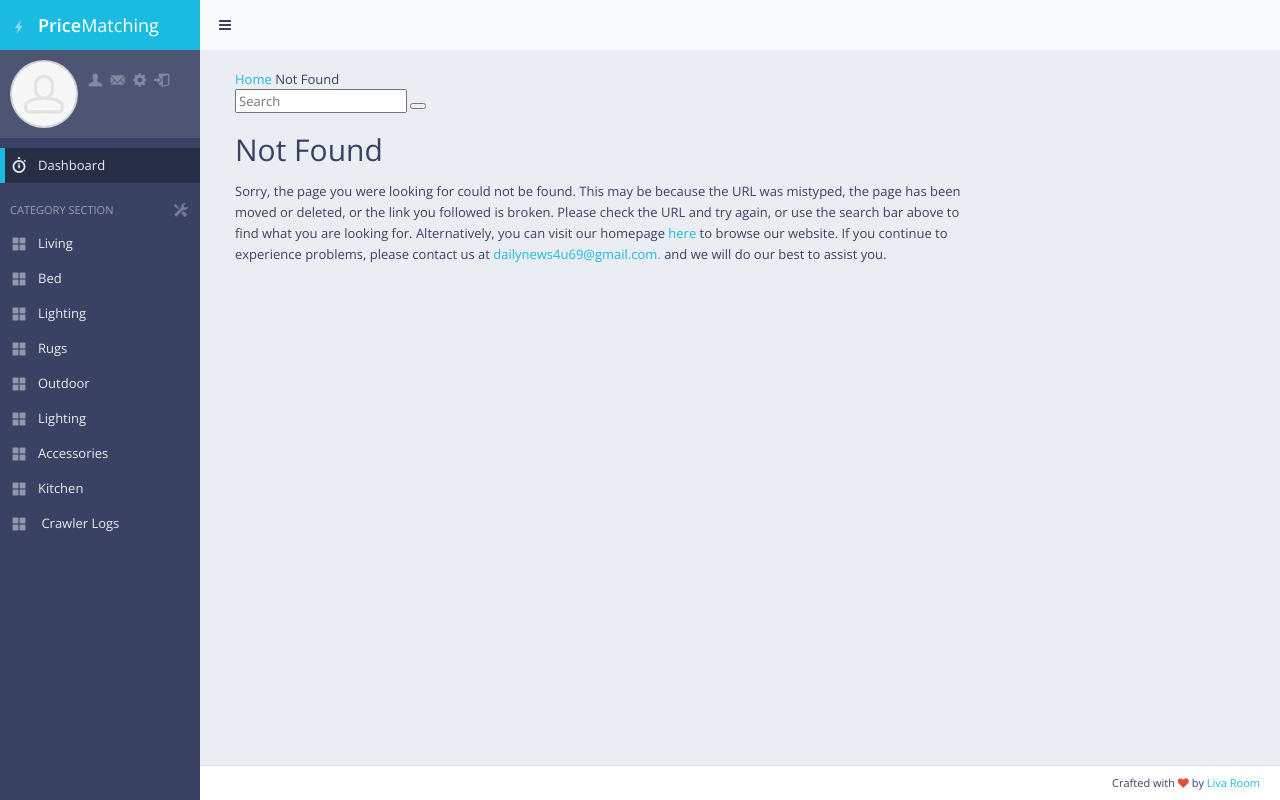
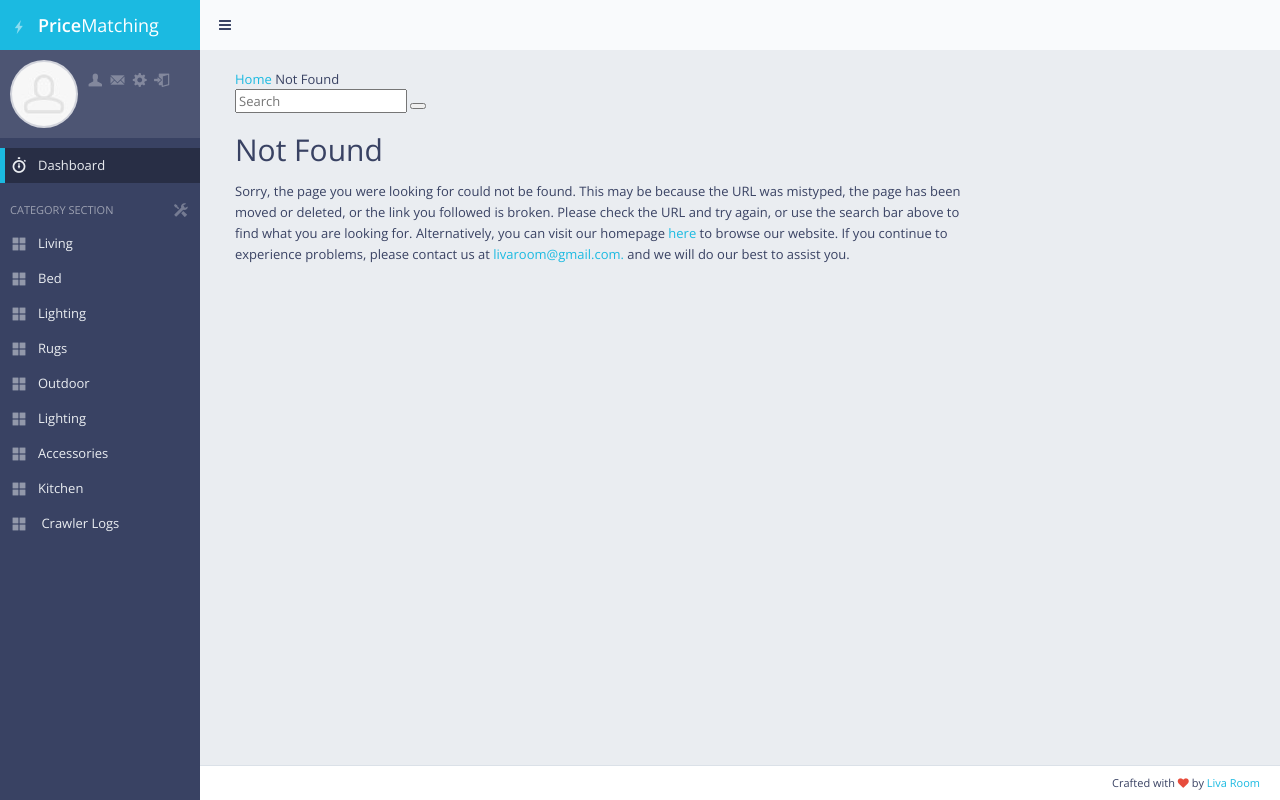
Before and after one commit to Pradip-p/livaroom, a Django app: template templates/back/404.html in a window 1280 px wide. Run offline with Django 4.2, Linux system fonts and the light colour scheme; the template is opened without the code that fills it, so the values that code supplies are empty; some libraries are stand-ins or nearby versions.

Commit message:
update the 404.html page

```diff
--- a/templates/back/404.html
+++ b/templates/back/404.html
@@ -46,7 +46,7 @@
 
 						Please check the URL and try again, or use the search bar above to find what you are looking for. Alternatively, you can visit our homepage <a href="/">here</a> to browse our website.
 
-						If you continue to experience problems, please contact us at <a href="dailynews4u69@gmail.com.">dailynews4u69@gmail.com.</a> and we will do our best to assist you.
+						If you continue to experience problems, please contact us at <a href="livaroom@gmail.com.">livaroom@gmail.com.</a> and we will do our best to assist you.
 					</p>
 				</div>
 			</div>
```
